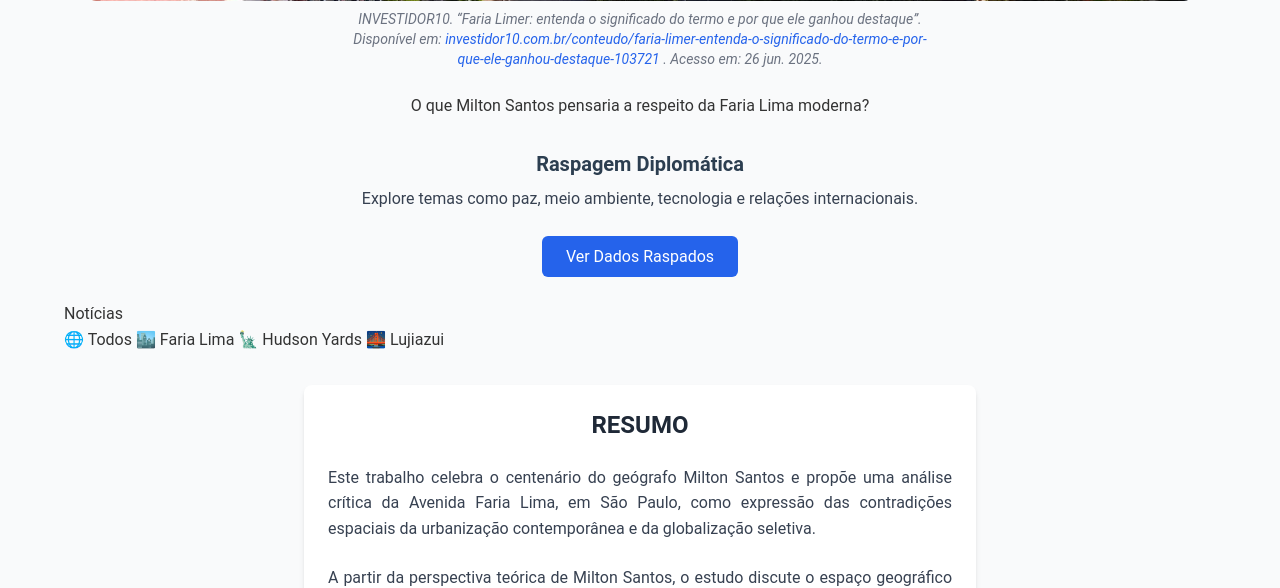
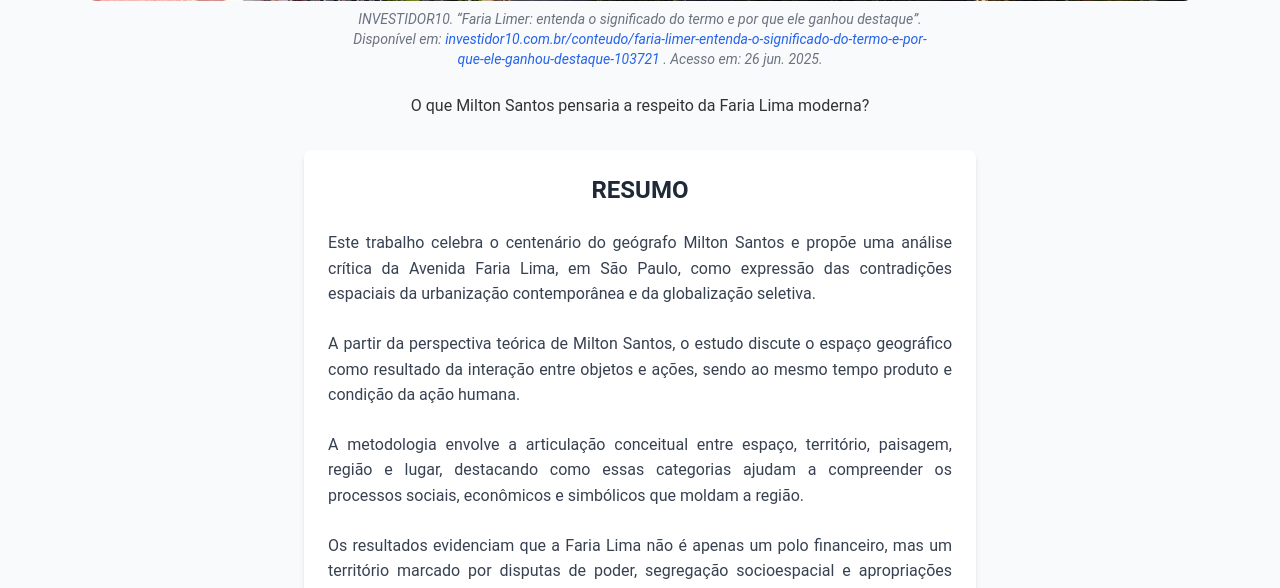
Before and after one commit to Cassionascimento/projeto_miltonsantos, a Flask app: page / in a window 1280 px wide. Shown: the part 914-1502 px from the top of the page. Run offline with Flask 3, Linux system fonts and the light colour scheme; some libraries are stand-ins or nearby versions.

Commit message:
removendo botões não utilizados

```diff
--- a/templates/index.html
+++ b/templates/index.html
@@ -83,15 +83,7 @@
 
       <p class="mt-4">O que Milton Santos pensaria a respeito da Faria Lima moderna?</p>
 
-      <section class="mt-8">
-        <h2 class="text-xl font-semibold mb-2">Raspagem Diplomática</h2>
-        <p class="mb-4 text-gray-700">Explore temas como paz, meio ambiente, tecnologia e relações internacionais.</p>
-        <button onclick="carregarRelatorios()"
-          class="bg-blue-600 text-white px-4 py-2 rounded hover:bg-blue-700 transition">
-          Ver Dados Raspados
-        </button>
-        <div id="resultado" class="mt-4"></div>
-      </section>
+
     </header>
   </main>
 
@@ -100,22 +92,6 @@
 </head>
 
 <body>
-  <p>Notícias</p>
-
-  <div style="display: flex; gap: 2rem;">
-    <!-- Filtros laterais -->
-    <aside class="sidebar-filtros">
-      <button onclick="filtrar('todos')">🌐 Todos</button>
-      <button onclick="filtrar('Faria Lima')">🏙️ Faria Lima</button>
-      <button onclick="filtrar('Hudson Yards')">🗽 Hudson Yards</button>
-      <button onclick="filtrar('Lujiazui')">🌉 Lujiazui</button>
-    </aside>
-
-    <!-- Cards -->
-    <div class="cards-container" id="cards-container"></div>
-  </div>
-
-  <div class="cards-container" id="cards-container"></div>
 
   <script>
     const dadosMock = [
@@ -282,7 +258,7 @@
 
       <!-- Sumário (à esquerda) -->
       <div class="md:w-2/3 bg-white rounded-xl shadow-md p-6" id="sumario">
-                <h1 class="text-3xl font-bold text-gray-900 mb-8">Sumário</h1>
+        <h1 class="text-3xl font-bold text-gray-900 mb-8">Sumário</h1>
 
         <div class="space-y-6">
           <div>
@@ -805,20 +781,7 @@
   </section>
 
   <section class="px-6 py-10 max-w-7xl mx-auto">
-    <!-- Mapa -->
-    <div class="mb-12">
-      <div class="mb-4 text-center">
-        <button id="btn-superior" class="btn btn-primary" aria-pressed="true" aria-controls="map-superior">
-          Mapa da Região
-        </button>
-      </div>
-      <div id="map-container">
-        <div id="wrapper-superior" role="region" aria-label="Mapa do circuito superior">
-          <h2 class="text-2xl font-semibold text-center mb-4">Mapa da Região</h2>
-          <div id="map-superior"></div>
-        </div>
-      </div>
-    </div>
+
 
     <!-- Gráficos -->
     <section id="graficos" aria-label="Gráficos de análise dos circuitos" class="space-y-12">
```
